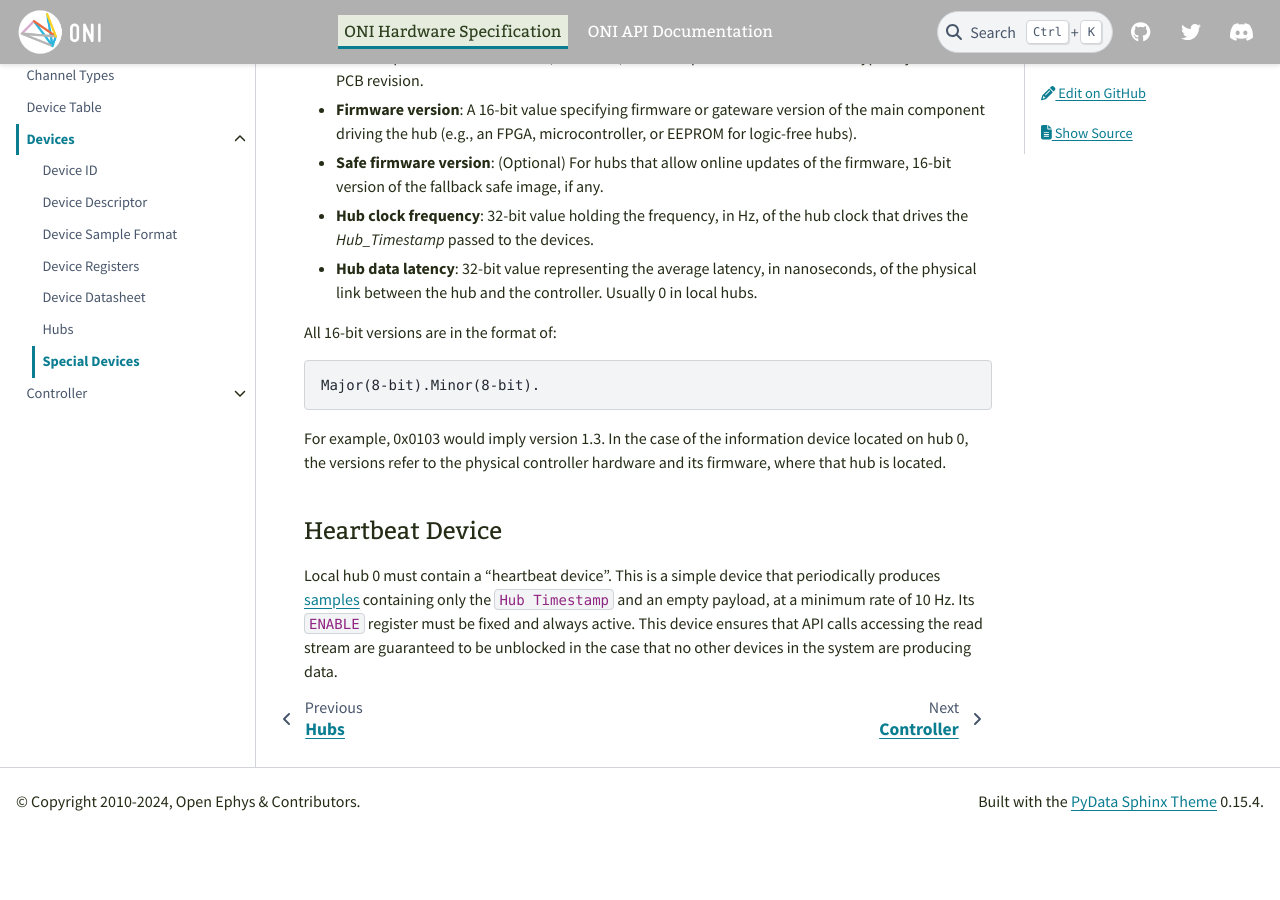
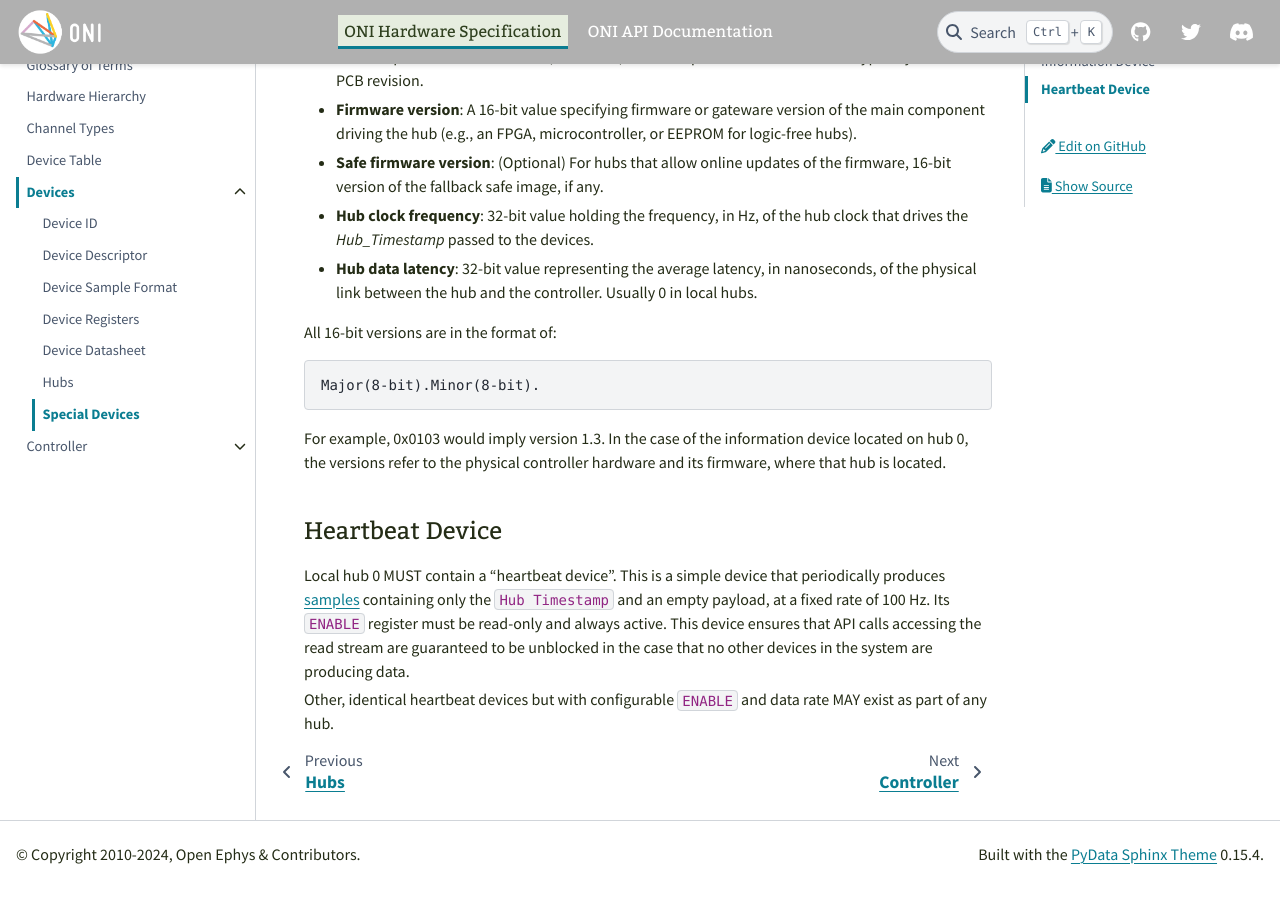
Before and after one commit to open-ephys/ONI, a Sphinx documentation site: the page built from source/hw-spec/devices/special.rst, in a window 1280 px wide and 900 px high, scrolled down 1100 px. Built offline with Sphinx 7.4.7 and the PyData theme 0.15.4, drawn with Linux system fonts in a browser that asks for light colours; before the commit the page ends 1947 px from its top, so only the background shows below that.

Commit message:
Update hub 0 heartbeat definition - ENABLE must be read-only and active - Sample rate must be fixed 100Hz

```diff
--- a/source/hw-spec/devices/special.rst
+++ b/source/hw-spec/devices/special.rst
@@ -76,9 +76,12 @@
 
 Heartbeat Device
 ------------------
-Local hub 0 must contain a “heartbeat device”. This is a simple device that
+Local hub 0 MUST contain a “heartbeat device”. This is a simple device that
 periodically produces :ref:`samples <dev-sample>` containing only the ``Hub
-Timestamp`` and an empty payload, at a minimum rate of 10 Hz. Its ``ENABLE``
-register must be fixed and always active. This device ensures that API calls
+Timestamp`` and an empty payload, at a fixed rate of 100 Hz. Its ``ENABLE``
+register must be read-only and always active. This device ensures that API calls
 accessing the read stream are guaranteed to be unblocked in the case that no
 other devices in the system are producing data.
+
+Other, identical heartbeat devices but with configurable ``ENABLE`` and data
+rate MAY exist as part of any hub.
```
